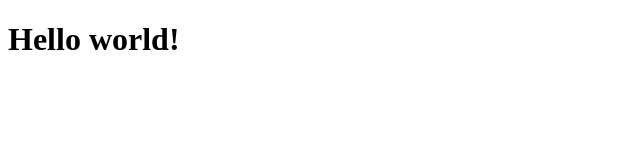
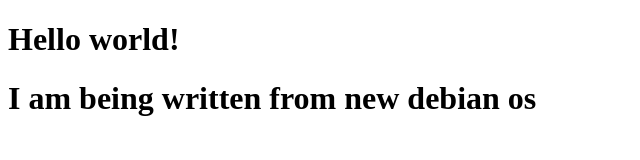
Before and after one commit to sdornel/hello-world-from-linux, a plain HTML site: page index.html in a window 1280 px wide. Shown: the whole page, without its empty margins (0-640 px from the left). Drawn offline with Linux system fonts and the light colour scheme.

Commit message:
new line added

```diff
--- a/index.html
+++ b/index.html
@@ -5,6 +5,7 @@
     <meta name="viewport" content="width=device-width, initial-scale=1.0">
     <title>Document</title>
     <h1>Hello world!</h1>
+    <h1>I am being written from new debian os</h1>
 </head>
 <body>
 
```
